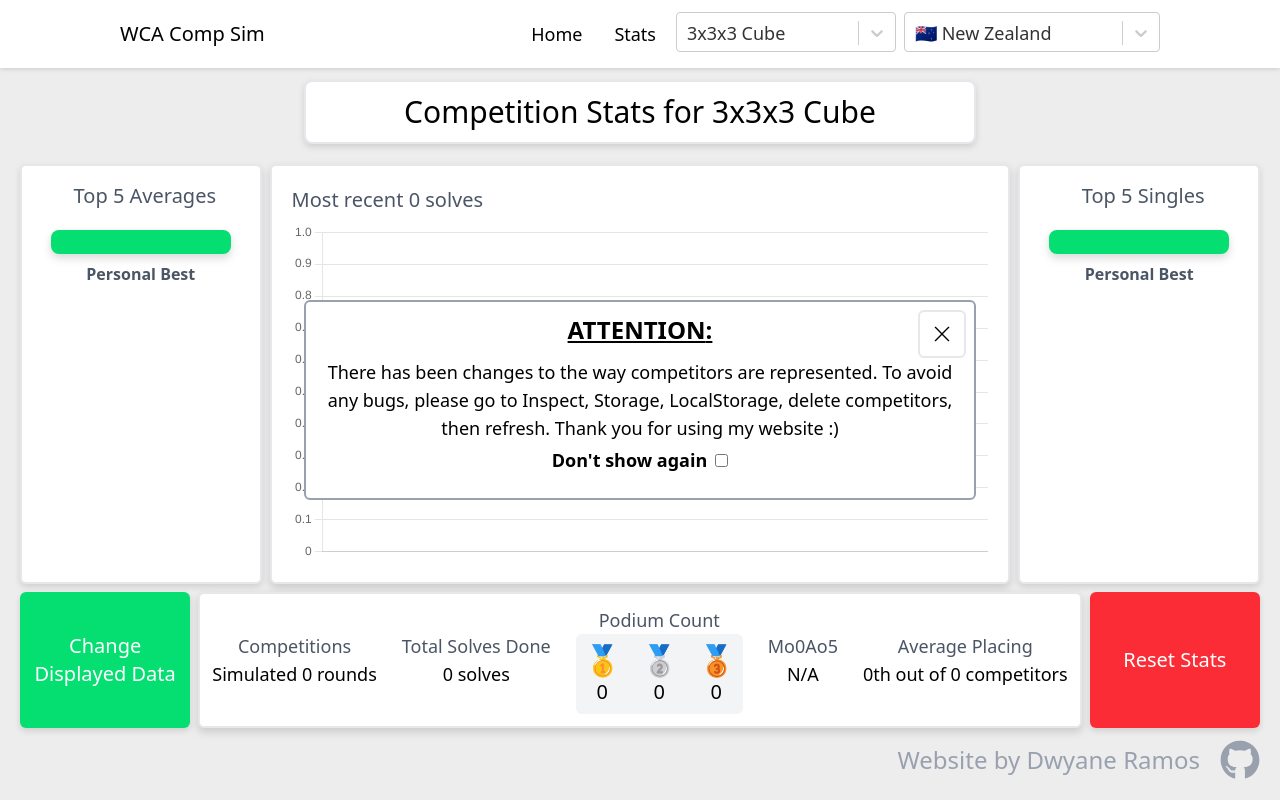
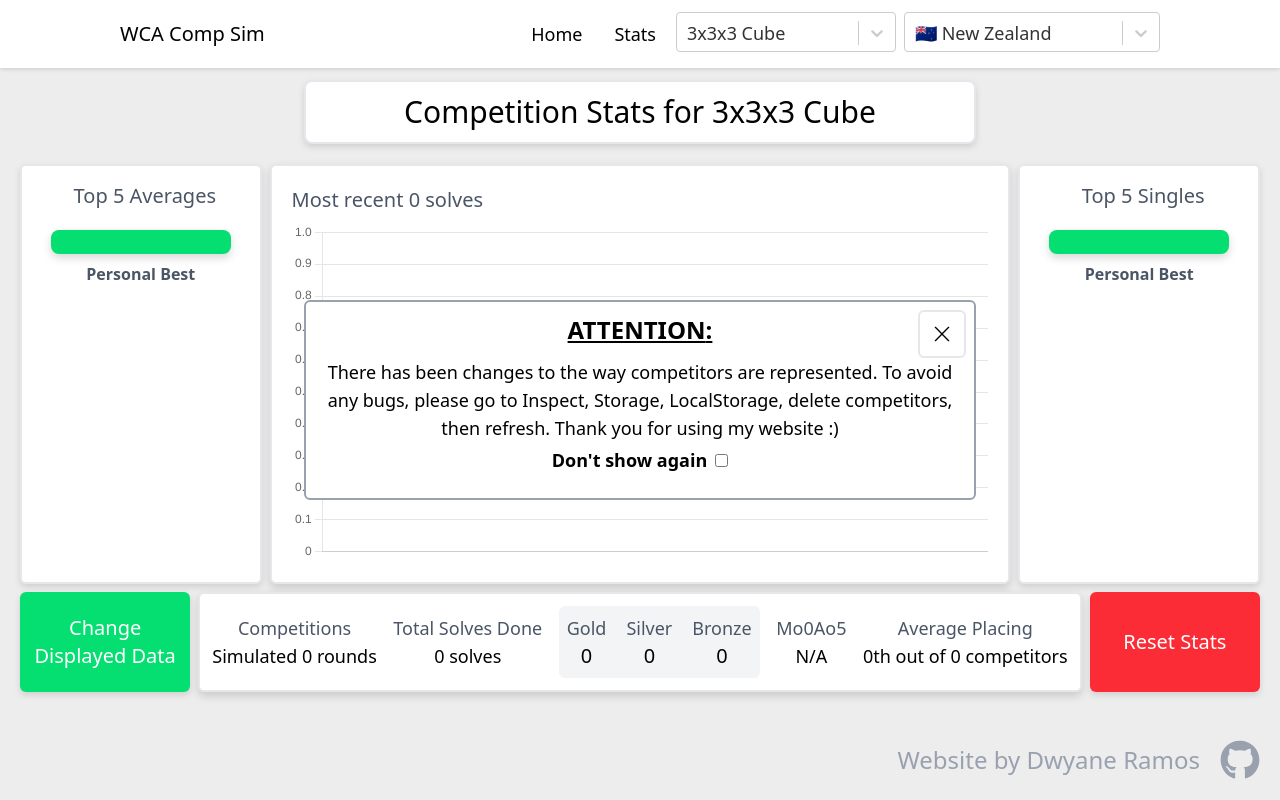
Before and after one commit to dwyaneramos/wca-comp-sim, a React (Vite) app: page / in a window 1280 px wide. Both pictures are taken after a click on the link "Stats". Built offline with nearby package versions, Linux system fonts and the light colour scheme.

Commit message:
podium count displayed with text over emojis

```diff
--- a/src/components/sections/Stats.jsx
+++ b/src/components/sections/Stats.jsx
@@ -185,11 +185,39 @@
   )
 }
 
+const PodiumCount = ({eventStats}) => {
+  const medalSize = "text-md"
+  return (
+  <div className = "flex flex-col items-center">
+    <div className = "flex flex-row bg-gray-100 gap-5 p-2 items-center justify-center rounded-md">
+      <div className = "flex flex-col items-center ">
+        <span className={`${medalSize} text-gray-600`}>Gold</span>
+        <span className="text-xl">{eventStats.podiumCount[0]}</span>
+      </div>
+
+      <div className = "flex flex-col items-center ">
+        <span className={`${medalSize}  text-gray-600`}>Silver</span>
+        <span className="text-xl">{eventStats.podiumCount[1]}</span>
+      </div>
+
+      <div className = "flex flex-col items-center ">
+        <span className = {`${medalSize}  text-gray-600`}>Bronze</span>
+        <span className = "text-xl">{eventStats.podiumCount[2]}</span>
+      </div>
+
+    </div>
+
+  </div>
+
+  )
+}
+
 const CompSummaryStats = ({eventStats, event, times}) => {
   const roundedAvgPlacing = Math.round(eventStats.avgPlacing)
   const roundedAvgCompetitors = Math.round(eventStats.avgCompetitorsInRound)
 
-  const moXAo5 = eventStats.tenRecentAvgs.length == 0 ? "N/A" : formatTime(eventStats.tenRecentAvgs.reduce((acc, curr) => acc + curr, 0 ) / eventStats.tenRecentAvgs.length)
+  const moXAo5 = eventStats.tenRecentAvgs.length == 0 ? "N/A" :
+    eventStats.tenRecentAvgs.includes(DNF) ? "DNF" : formatTime(eventStats.tenRecentAvgs.reduce((acc, curr) => acc + curr, 0 ) / eventStats.tenRecentAvgs.length)
 
   const mean = times.map((res) => res.time).reduce((acc, curr) => acc + curr, 0) / times.length
   console.log(mean)
@@ -205,27 +233,8 @@
         <p>{eventStats.solves.filter((solve) => solve.time != DNF).length} solves</p>
       </div>
 
-      <div className = "flex flex-col items-center">
-        <h2 className = "text-gray-600">Podium Count</h2>
-        <div className = "flex flex-row bg-gray-100 gap-5 p-2 items-center justify-center rounded-md">
-          <div className = "flex flex-col items-center ">
-            <span className="text-3xl">🥇</span>
-            <span className="text-xl">{eventStats.podiumCount[0]}</span>
-          </div>
+      <PodiumCount eventStats={eventStats}/>
 
-          <div className = "flex flex-col items-center ">
-            <span className="text-3xl">🥈</span>
-            <span className="text-xl">{eventStats.podiumCount[1]}</span>
-          </div>
-
-          <div className = "flex flex-col items-center ">
-            <span className = "text-3xl">🥉</span>
-            <span className = "text-xl">{eventStats.podiumCount[2]}</span>
-          </div>
-
-        </div>
-
-      </div>
 
       <div className = "">
         <h2 className = "text-gray-600">Mo{Math.min(10, eventStats.tenRecentAvgs.length)}Ao5</h2>
```
